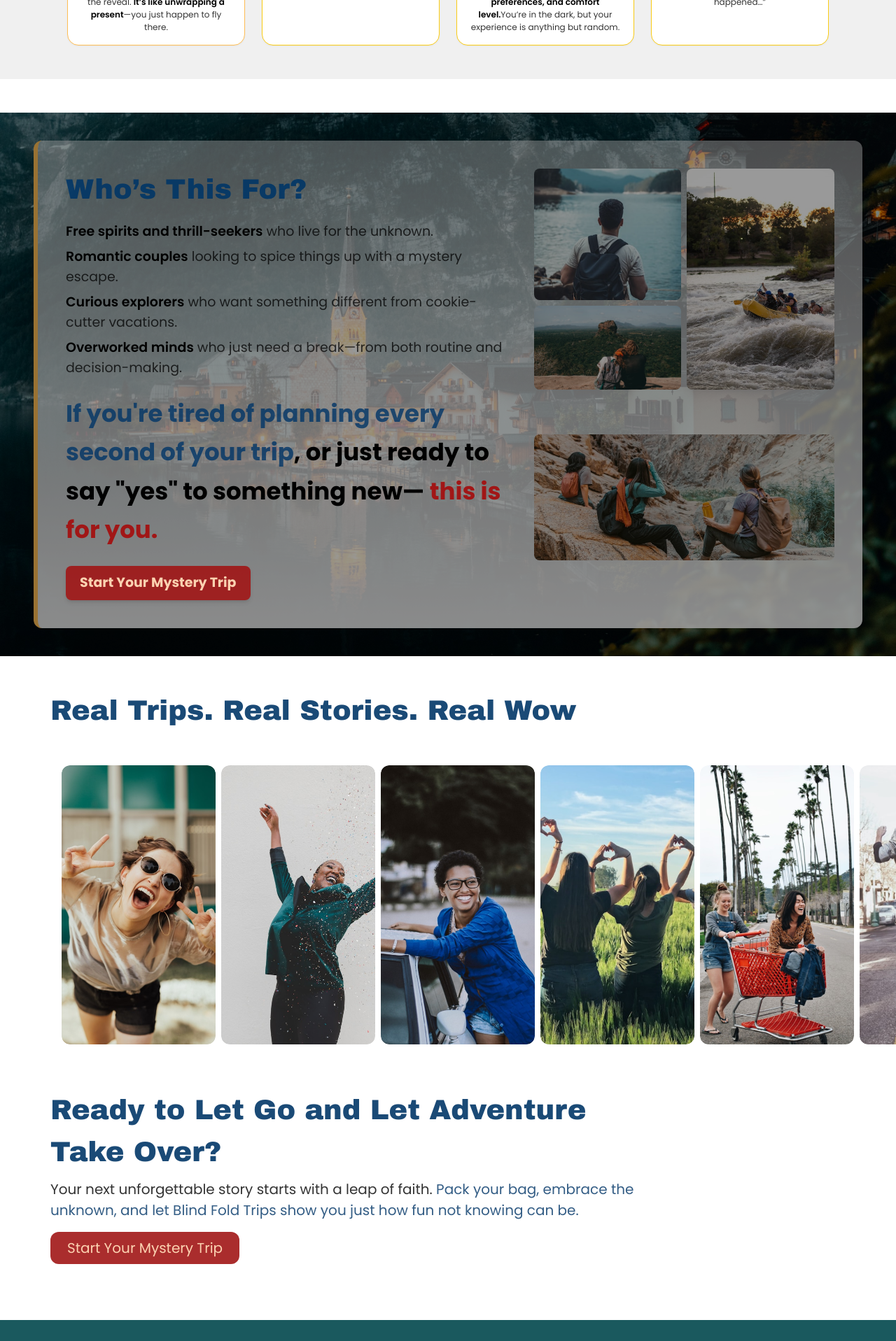
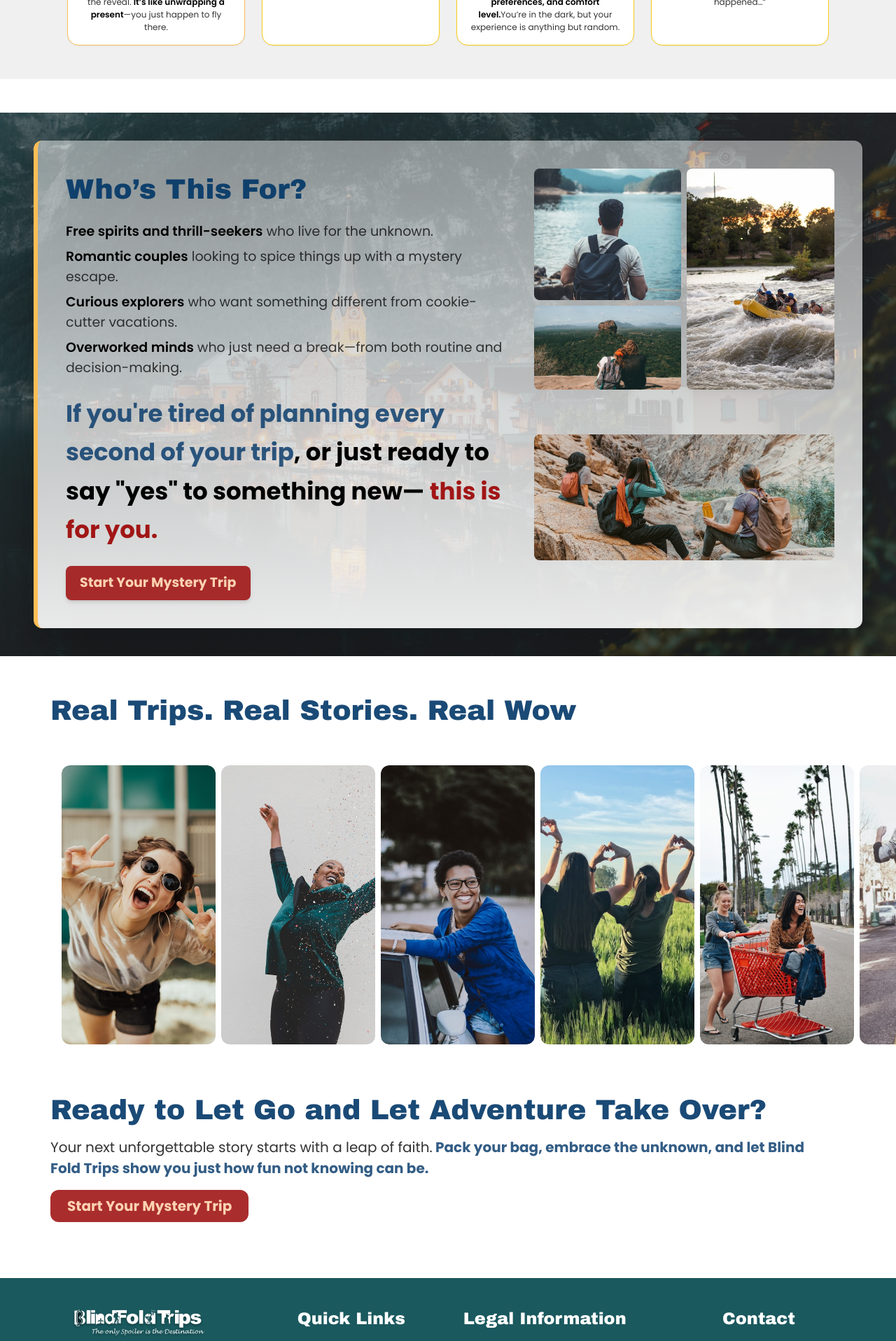
Before and after one commit to VamsiKurapati/BFT_Demo, a React (Vite) app: page /why_us in a window 1280 px wide. Shown: the part 1567-3484 px from the top of the page at 70% size. Built offline with nearby package versions, Linux system fonts and the light colour scheme; a web font is replaced by a local one.

Commit message:
Changes made after reviewing

```diff
--- a/src/assets/Contact.jsx
+++ b/src/assets/Contact.jsx
@@ -362,7 +362,7 @@ export default function Contact() {
                     <div className="w-[90%] border-l-4 border-[#FFBE55] px-10 py-10 mx-auto shadow-xl rounded-3xl mt-6 mb-6">
                         <div className="items-center mb-6">
                             <h2 className="text-[32px] md:text-[40px] text-[#003566E5] font-archivo-black font-normal mb-1">Send Us a Message</h2>
-                            <p className="text-[20px] md:text-[24px] text-[#00474CBF] font-baloo-bhai font-normalmb-6">
+                            <p className="text-[20px] md:text-[24px] text-[#00474CBF] font-baloo-bhai font-normal mb-6">
                                 We usually reply within 24 hours. Faster if we've had our coffee ☕
                             </p>
                         </div>
--- a/src/assets/Why_Us.jsx
+++ b/src/assets/Why_Us.jsx
@@ -185,7 +185,7 @@ export default function WhyUs() {
               <p className="font-poppins font-normal text-[20px] text-[#000000CC] leading-relaxed">
                   Imagine showing up at the airport with your bags packed, boarding pass in hand,
                   and no idea where you're flying.
-                  <span className="font-semibold text-[#000000]">
+                  <span className="font-semibold text-[#000000E5]">
                     That’s the thrill of Blind Fold Trips—a spontaneous, surprise-filled journey where the
                     destination is revealed only when it’s time to take off.
                   </span>
@@ -280,17 +280,25 @@ export default function WhyUs() {
             </div>
           </section>
 
-          <section
-            className="relative bg-cover bg-center py-10 px-5 sm:px-8 md:px-12"
-            style={{
-              backgroundImage: "url('/Who_for.jpg')",
-            }}
-          >
-            <div className="absolute inset-0 bg-[#00000066] z-0"></div>
+          <section className="relative py-10 px-5 sm:px-8 md:px-12 overflow-hidden">
+            {/* Background image with 0.8 opacity */}
+            <div
+              className="absolute inset-0 bg-center bg-cover z-[-2]"
+              style={{
+                backgroundImage: "url('/Who_for.jpg')",
+                opacity: 0.8,
+              }}
+            ></div>
 
-            <div className="z-10 rounded-xl border-l-[6px] border-[#FFBE55] p-5 sm:p-7 md:p-10 shadow-[0px_21px_47px_#00000021,0px_85px_85px_#0000001C,0px_192px_115px_#00000012,0px_341px_137px_#00000005,1px_533px_149px_#00000000] max-w-screen-2xl mx-auto flex flex-col lg:flex-row gap-8"
+            {/* Black overlay on top of background image */}
+            <div className="absolute inset-0 bg-[#00000066] z-[-1]"></div>
+
+            {/* Content Container */}
+            <div
+              className="z-10 rounded-xl border-l-[6px] border-[#FFBE55] p-5 sm:p-7 md:p-10 shadow-[0px_21px_47px_#00000021,0px_85px_85px_#0000001C,0px_192px_115px_#00000012,0px_341px_137px_#00000005,1px_533px_149px_#00000000] max-w-screen-2xl mx-auto flex flex-col lg:flex-row gap-8"
               style={{
-                background: "linear-gradient(180deg, rgba(255, 255, 255, 0) -111.56%, rgba(255, 255, 255, 0.9) 100%)"
+                background:
+                  "linear-gradient(180deg, rgba(255, 255, 255, 0) -111.56%, rgba(255, 255, 255, 0.9) 100%)",
               }}
             >
               {/* Text Section */}
@@ -301,20 +309,16 @@ export default function WhyUs() {
 
                 <ul className="space-y-2 text-[15px] sm:text-[16px] md:text-[19px] text-[#000000BF] font-poppins font-normal">
                   <li>
-                    <span className="text-[#000000] font-semibold">Free spirits and thrill-seekers</span> who live for the
-                    unknown.
+                    <span className="text-[#000000] font-semibold">Free spirits and thrill-seekers</span> who live for the unknown.
                   </li>
                   <li>
-                    <span className="text-[#000000] font-semibold">Romantic couples</span> looking to spice things up with
-                    a mystery escape.
+                    <span className="text-[#000000] font-semibold">Romantic couples</span> looking to spice things up with a mystery escape.
                   </li>
                   <li>
-                    <span className="text-[#000000] font-semibold">Curious explorers</span> who want something different
-                    from cookie-cutter vacations.
+                    <span className="text-[#000000] font-semibold">Curious explorers</span> who want something different from cookie-cutter vacations.
                   </li>
                   <li>
-                    <span className="text-[#000000] font-semibold">Overworked minds</span> who just need a break—from both
-                    routine and decision-making.
+                    <span className="text-[#000000] font-semibold">Overworked minds</span> who just need a break—from both routine and decision-making.
                   </li>
                 </ul>
 
@@ -322,9 +326,7 @@ export default function WhyUs() {
                   <span className="text-[#003566CC]">
                     If you're tired of planning every second of your trip
                   </span>
-                  <span className="text-[#000000]">
-                    , or just ready to say "yes" to something new—
-                  </span>
+                  <span className="text-[#000000]">, or just ready to say "yes" to something new—</span>
                   <span className="text-[#A11616]"> this is for you.</span>
                 </p>
 
@@ -333,7 +335,7 @@ export default function WhyUs() {
                 </button>
               </div>
 
-              {/* Image Grid Section */}
+              {/* Mobile Swiper */}
               <div className="sm:hidden">
                 <Swiper
                   spaceBetween={10}
@@ -377,9 +379,8 @@ export default function WhyUs() {
                 </Swiper>
               </div>
 
-              {/* Desktop Image Grid Section */}
+              {/* Desktop Image Grid */}
               <div className="hidden sm:block sm:grid sm:grid-cols-2 gap-2 md:gap-y-2 lg:-gap-y-2">
-                {/* Row 1 */}
                 <div className="flex flex-col gap-2">
                   <img
                     src="/Traveler_2.jpg"
@@ -399,7 +400,6 @@ export default function WhyUs() {
                   className="rounded-lg object-cover w-full h-[316px] transition duration-300 ease-in-out hover:scale-105 hover:shadow-xl hover:brightness-110"
                 />
 
-                {/* Row 2 */}
                 <img
                   src="/Traveler_1.jpg"
                   alt="Traveler 1"
@@ -410,8 +410,7 @@ export default function WhyUs() {
           </section>
 
           <section className="relative py-12">
-            <div className="absolute inset-0 bg-white">
-            </div>
+            <div className="absolute inset-0 bg-white"></div>
 
             <div className="container relative mx-auto z-20 pl-[48px] lg:pl-[72px]">
               <div className="mb-8">
@@ -441,12 +440,12 @@ export default function WhyUs() {
                 </div>
               </div>
 
-              <div className="md:w-[70%] mt-8 mb-8">
+              <div className="md:w-[90%] mt-8 mb-8">
                   <h2 className="font-archivo-black font-normal text-[32px] md:text-[40px] text-[#003566E5]">Ready to Let Go and Let Adventure Take Over?</h2>
                   <p className="mt-2 text-[#000000CC] font-poppins font-normal text-[20px]">
-                    Your next unforgettable story starts with a leap of faith.<span className="font-weight-800 text-[#003566CC]"> Pack your bag, embrace the unknown, and let Blind Fold Trips show you just how fun not knowing can be.</span>
+                    Your next unforgettable story starts with a leap of faith.<span className="font-extrabold text-[#003566CC]"> Pack your bag, embrace the unknown, and let Blind Fold Trips show you just how fun not knowing can be.</span>
                   </p>
-                  <button className="mt-4 bg-[#A11616E5] text-[#FCD2B1] px-6 py-2 font-poppins font-normal text-[20px] rounded-xl">
+                  <button className="mt-4 bg-[#A11616E5] text-[#FCD2B1] px-6 py-2 font-poppins font-bold text-[20px] rounded-xl">
                     Start Your Mystery Trip
                   </button>
               </div>
```
Also changed, not shown: src/assets/How_It_Works.jsx (+10 -10 lines), public/image.jpg.
